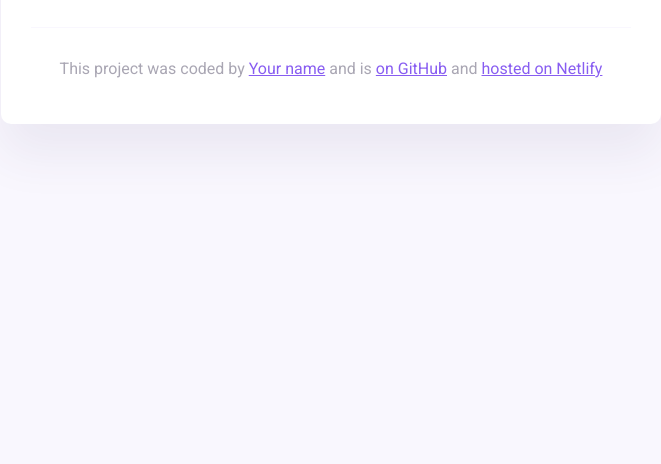
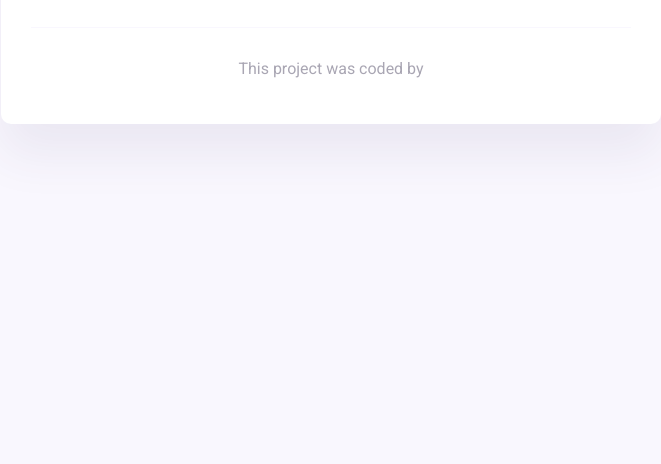
Before and after one commit to Kele1996/My-updated-weather-app-new, a website: page index.html in a window 1280 px wide. Shown: the part 336-800 px from the top of the page, without its empty margins (309-970 px from the left). Drawn offline with nearby package versions, Linux system fonts and the light colour scheme; files that its build step writes are made by us from their sources.

Commit message:
Link updates on foot
I updated the footer on my html with links to my github.
I do not have a website so I linked my github account twice

```diff
--- a/index.html
+++ b/index.html
@@ -47,9 +47,6 @@
       <footer>
         <p>
           This project was coded by
-          <a href="#" target="_blank">Your name</a> and is
-          <a href="#" target="_blank"> on GitHub</a> and
-          <a href="#" target="_blank">hosted on Netlify</a>
         </p>
       </footer>
     </div>
```
